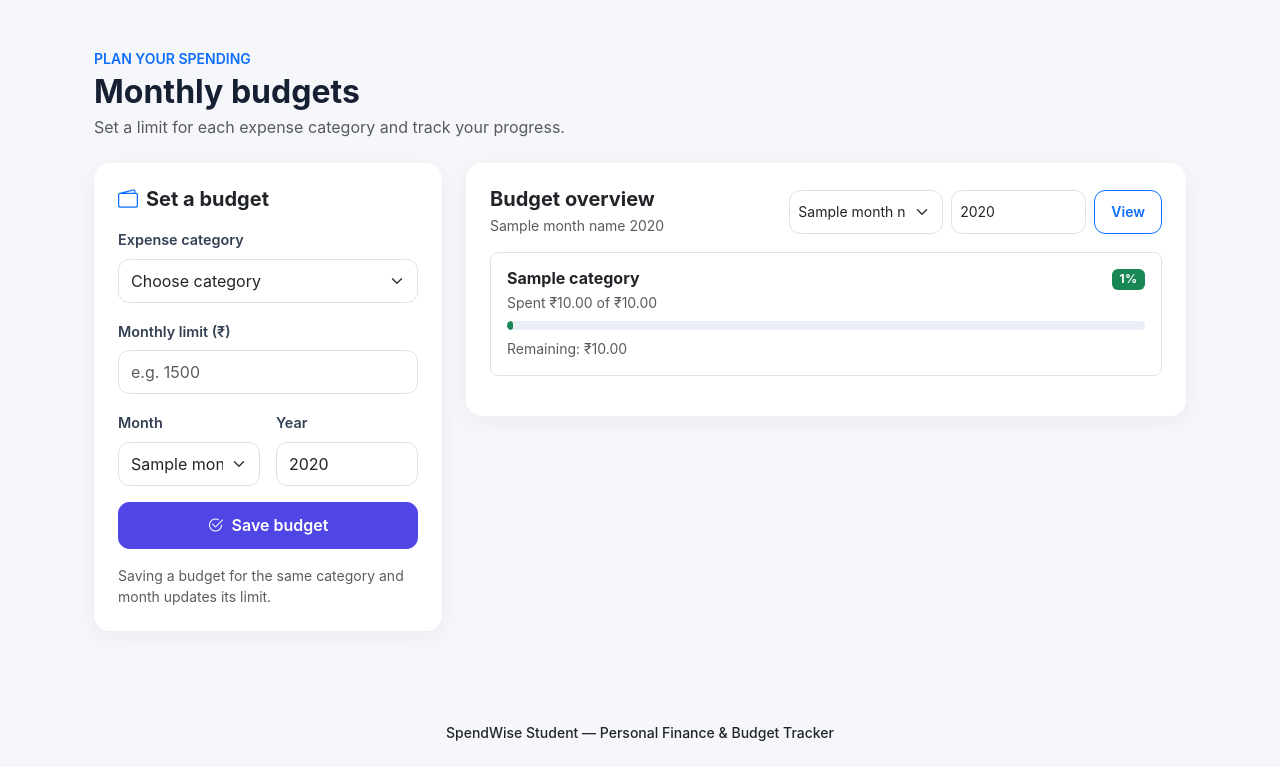
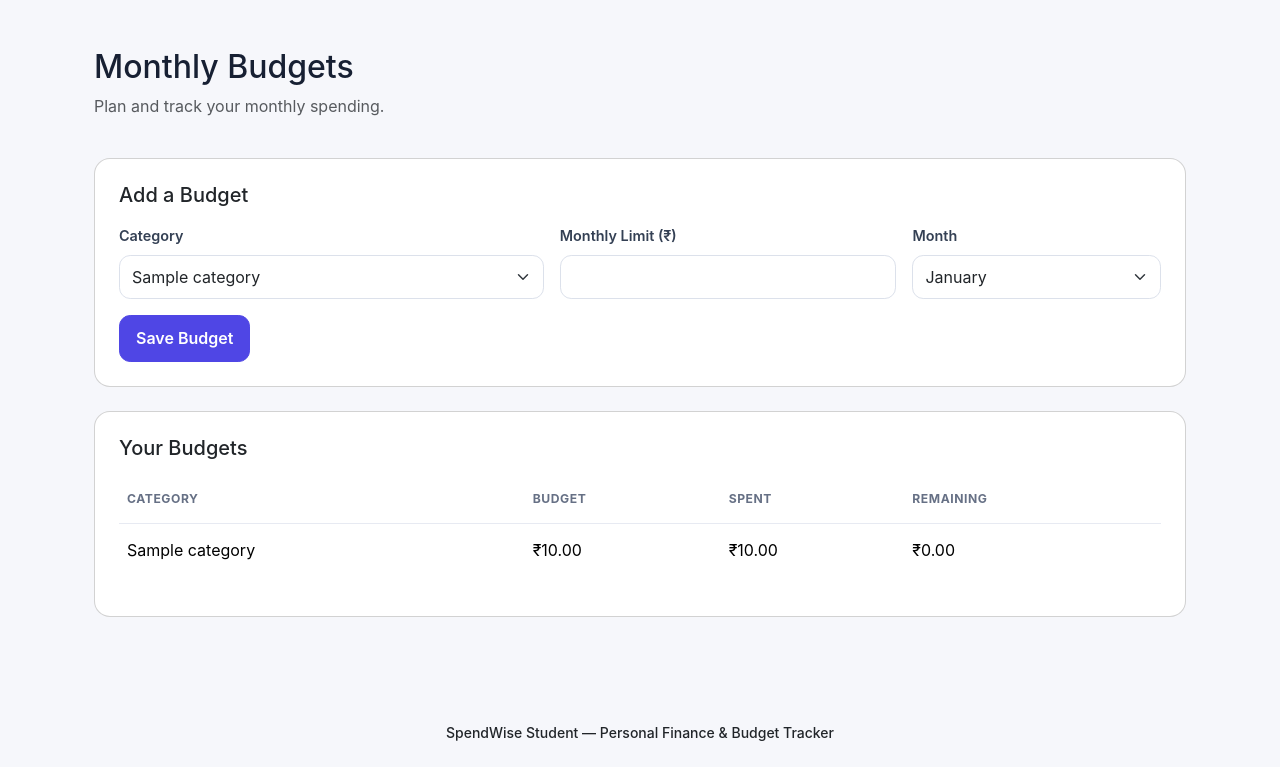
Before and after one commit to manavpathak2404/SpendWise-Student, a Flask app: template templates/budgets.html in a window 1280 px wide. Shown: the part 60-827 px from the top of the page. Run offline with Flask 3, Linux system fonts and the light colour scheme; the template is opened without the code that fills it: most values are stand-ins (such as "Sample title", 1, 10 or a date in 2020).

Commit message:
Refactor budgets.html layout and error handling

```diff
--- a/templates/budgets.html
+++ b/templates/budgets.html
@@ -1,125 +1,83 @@
 {% extends "base.html" %}
-
 {% block title %}Budgets | SpendWise Student{% endblock %}
 
 {% block content %}
 <div class="container py-4">
-    <div class="d-flex flex-wrap justify-content-between align-items-center gap-3 mb-4">
+    <div class="d-flex justify-content-between align-items-center mb-4">
         <div>
-            <p class="text-uppercase small fw-semibold text-primary mb-1">Plan your spending</p>
-            <h1 class="h2 fw-bold mb-1">Monthly budgets</h1>
-            <p class="text-muted mb-0">Set a limit for each expense category and track your progress.</p>
+            <h2>Monthly Budgets</h2>
+            <p class="text-muted">Plan and track your monthly spending.</p>
         </div>
     </div>
 
-    <div class="row g-4">
-        <div class="col-12 col-lg-4">
-            <div class="card border-0 shadow-sm">
-                <div class="card-body p-4">
-                    <h2 class="h5 fw-bold mb-3"><i class="bi bi-wallet2 text-primary me-2"></i>Set a budget</h2>
+    {% if errors %}
+        <div class="alert alert-danger">
+            {% for error in errors %}
+                <div>{{ error }}</div>
+            {% endfor %}
+        </div>
+    {% endif %}
+
+    <div class="card p-4 mb-4">
+        <h5 class="mb-3">Add a Budget</h5>
         <form method="POST" action="{{ url_for('budgets') }}">
-                        <div class="mb-3">
-                            <label for="category" class="form-label">Expense category</label>
-                            <select class="form-select" id="category" name="category" required>
-                                <option value="">Choose category</option>
-                                {% for category in expense_categories %}
+            <div class="row g-3">
+                <div class="col-md-5">
+                    <label class="form-label">Category</label>
+                    <select class="form-select" name="category" required>
+                        {% for category in categories %}
                             <option value="{{ category }}">{{ category }}</option>
                         {% endfor %}
                     </select>
                 </div>
-                        <div class="mb-3">
-                            <label for="amount" class="form-label">Monthly limit (₹)</label>
-                            <input type="number" class="form-control" id="amount" name="amount"
-                                   min="0.01" step="0.01" placeholder="e.g. 1500" required>
+                <div class="col-md-4">
+                    <label class="form-label">Monthly Limit (₹)</label>
+                    <input class="form-control" type="number" name="amount" min="1" step="0.01" required>
                 </div>
-                        <div class="row g-3 mb-3">
-                            <div class="col-6">
-                                <label for="month" class="form-label">Month</label>
-                                <select class="form-select" id="month" name="month" required>
-                                    {% for month_number in range(1, 13) %}
-                                    <option value="{{ month_number }}" {% if month_number == selected_month %}selected{% endif %}>
-                                        {{ month_names[month_number] }}
+                <div class="col-md-3">
+                    <label class="form-label">Month</label>
+                    <select class="form-select" name="month">
+                        {% for m in range(1, 13) %}
+                            <option value="{{ m }}" {% if m == month %}selected{% endif %}>
+                                {{ ["", "January", "February", "March", "April", "May", "June", "July", "August", "September", "October", "November", "December"][m] }}
                             </option>
                         {% endfor %}
                     </select>
-                            </div>
-                            <div class="col-6">
-                                <label for="year" class="form-label">Year</label>
-                                <input type="number" class="form-control" id="year" name="year"
-                                       min="2020" max="2100" value="{{ selected_year }}" required>
+                    <input type="hidden" name="year" value="{{ year }}">
                 </div>
             </div>
-                        <button type="submit" class="btn btn-primary w-100">
-                            <i class="bi bi-check2-circle me-1"></i> Save budget
-                        </button>
-                    </form>
-                    <p class="small text-muted mt-3 mb-0">Saving a budget for the same category and month updates its limit.</p>
-                </div>
-            </div>
-        </div>
-
-        <div class="col-12 col-lg-8">
-            <div class="card border-0 shadow-sm">
-                <div class="card-body p-4">
-                    <div class="d-flex flex-wrap justify-content-between align-items-center gap-2 mb-3">
-                        <div>
-                            <h2 class="h5 fw-bold mb-1">Budget overview</h2>
-                            <p class="text-muted small mb-0">{{ month_names[selected_month] }} {{ selected_year }}</p>
-                        </div>
-                        <form method="GET" action="{{ url_for('budgets') }}" class="d-flex gap-2">
-                            <select class="form-select form-select-sm" name="month" aria-label="Select month">
-                                {% for month_number in range(1, 13) %}
-                                <option value="{{ month_number }}" {% if month_number == selected_month %}selected{% endif %}>
-                                    {{ month_names[month_number] }}
-                                </option>
-                                {% endfor %}
-                            </select>
-                            <input class="form-control form-control-sm" type="number" name="year"
-                                   min="2020" max="2100" value="{{ selected_year }}" aria-label="Select year">
-                            <button class="btn btn-sm btn-outline-primary" type="submit">View</button>
+            <button class="btn btn-primary mt-3" type="submit">Save Budget</button>
         </form>
     </div>
 
+    <div class="card p-4">
+        <h5 class="mb-3">Your Budgets</h5>
         {% if budgets %}
+            <div class="table-responsive">
+                <table class="table align-middle">
+                    <thead>
+                        <tr>
+                            <th>Category</th>
+                            <th>Budget</th>
+                            <th>Spent</th>
+                            <th>Remaining</th>
+                        </tr>
+                    </thead>
+                    <tbody>
                         {% for budget in budgets %}
-                        <div class="border rounded-3 p-3 mb-3">
-                            <div class="d-flex justify-content-between align-items-start gap-3 mb-2">
-                                <div>
-                                    <h3 class="h6 fw-bold mb-1">{{ budget.category }}</h3>
-                                    <p class="small text-muted mb-0">
-                                        Spent {{ budget.spent|currency }} of {{ budget.amount|currency }}
-                                    </p>
+                            <tr>
+                                <td>{{ budget.category }}</td>
+                                <td>{{ budget.amount|currency }}</td>
+                                <td>{{ budget.spent|default(0)|currency }}</td>
+                                <td>{{ (budget.amount|float - budget.spent|default(0)|float)|currency }}</td>
+                            </tr>
+                        {% endfor %}
+                    </tbody>
+                </table>
             </div>
-                                <span class="badge {% if budget.percent >= 100 %}text-bg-danger{% elif budget.percent >= 80 %}text-bg-warning{% else %}text-bg-success{% endif %}">
-                                    {{ budget.percent }}%
-                                </span>
-                            </div>
-                            <div class="progress" role="progressbar"
-                                 aria-label="{{ budget.category }} budget usage"
-                                 aria-valuenow="{{ budget.percent }}" aria-valuemin="0" aria-valuemax="100"
-                                 style="height: 9px;">
-                                <div class="progress-bar {% if budget.percent >= 100 %}bg-danger{% elif budget.percent >= 80 %}bg-warning{% else %}bg-success{% endif %}"
-                                     style="width: {{ [budget.percent, 100]|min }}%;"></div>
-                            </div>
-                            {% if budget.percent >= 100 %}
-                            <p class="small text-danger mt-2 mb-0"><i class="bi bi-exclamation-circle me-1"></i>Budget limit reached or exceeded.</p>
-                            {% elif budget.percent >= 80 %}
-                            <p class="small text-warning-emphasis mt-2 mb-0"><i class="bi bi-exclamation-triangle me-1"></i>You're getting close to your budget limit.</p>
         {% else %}
-                            <p class="small text-muted mt-2 mb-0">Remaining: {{ budget.remaining|currency }}</p>
-                            {% endif %}
-                        </div>
-                        {% endfor %}
-                    {% else %}
-                        <div class="text-center py-5">
-                            <div class="display-5 text-muted mb-3"><i class="bi bi-piggy-bank"></i></div>
-                            <h3 class="h5 fw-bold">No budgets for this month</h3>
-                            <p class="text-muted mb-0">Use the form to set your first category budget.</p>
-                        </div>
+            <p class="text-muted mb-0">No budgets found for this period. Add your first budget above.</p>
         {% endif %}
     </div>
 </div>
-        </div>
-    </div>
-</div>
 {% endblock %}
```
Lines whose indentation alone changed are shown as unchanged.
